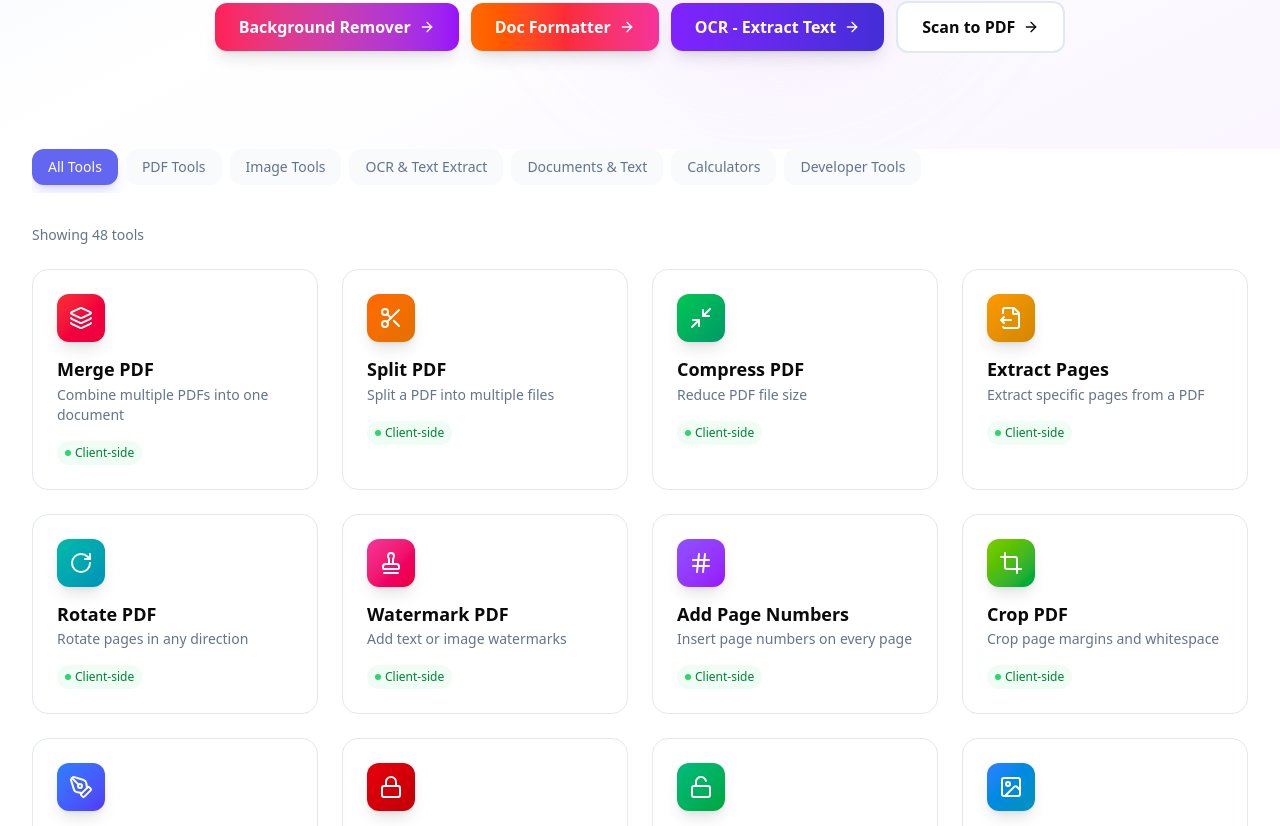
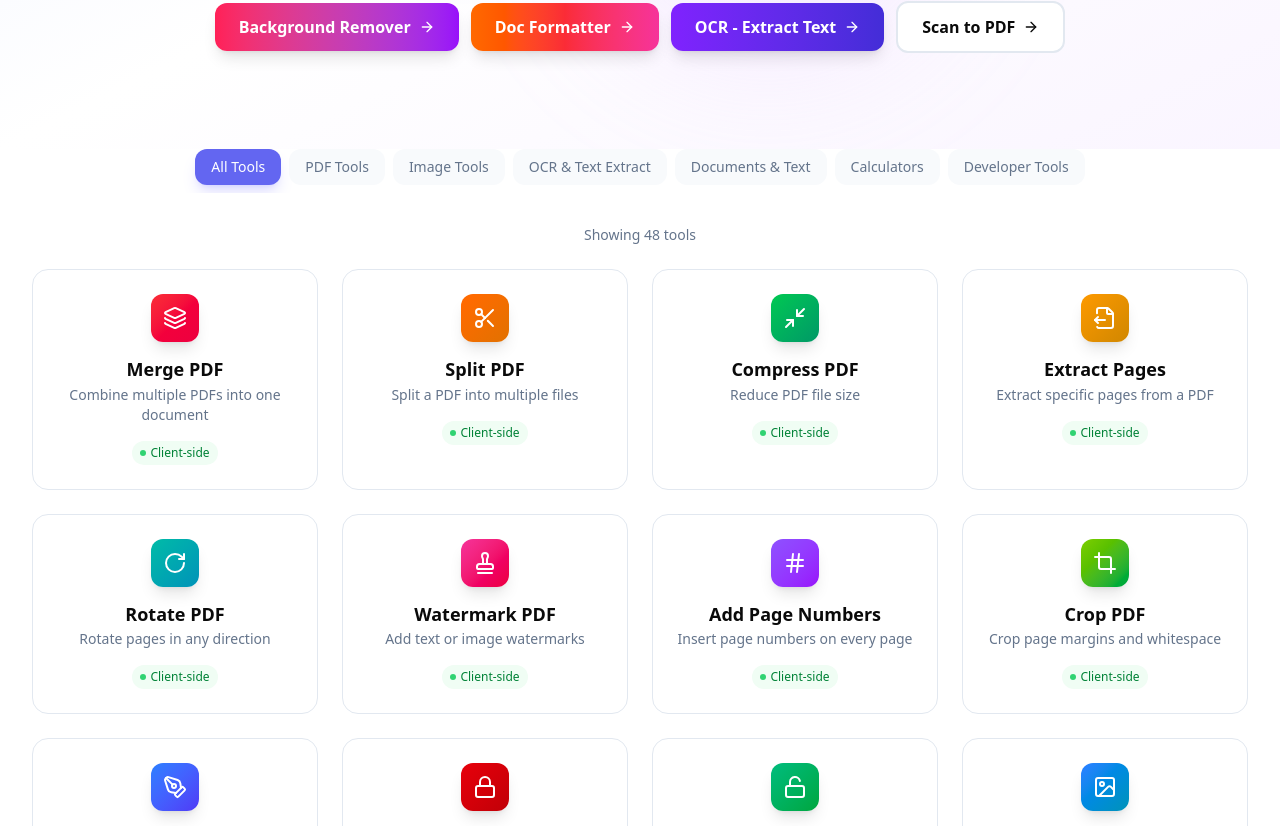
Before and after one commit to abinas94/fixmyfile, a Next.js app: page / in a window 1280 px wide. Shown: the part 554-1380 px from the top of the page. Built offline with nearby package versions, Linux system fonts and the light colour scheme.

Commit message:
Center-align all tool cards (icon, name, description, badge) + center category filter and tool count

```diff
--- a/src/app/page.tsx
+++ b/src/app/page.tsx
@@ -111,7 +111,7 @@ export default function Home() {
       {/* Tools Grid */}
       <section className="max-w-7xl mx-auto px-4 sm:px-6 lg:px-8 pb-20">
         {/* Category Filter */}
-        <div className="flex items-center gap-2 mb-8 overflow-x-auto pb-2 scrollbar-hide">
+        <div className="flex items-center justify-center gap-2 mb-8 overflow-x-auto pb-2 scrollbar-hide">
           {categories.map((cat) => (
             <button
               key={cat.id}
@@ -128,7 +128,7 @@ export default function Home() {
         </div>
 
         {/* Tool Count */}
-        <p className="text-sm text-[var(--muted-foreground)] mb-6">
+        <p className="text-sm text-[var(--muted-foreground)] mb-6 text-center">
           Showing {filteredTools.length} tool{filteredTools.length !== 1 ? "s" : ""}
           {activeCategory !== "all" && (
             <button
--- a/src/components/ToolCard.tsx
+++ b/src/components/ToolCard.tsx
@@ -98,7 +98,7 @@ export default function ToolCard({ tool }: { tool: ToolConfig }) {
 
   return (
     <Link href={tool.href} className="group block">
-      <div className="relative p-3 sm:p-5 lg:p-6 rounded-xl sm:rounded-2xl border border-[var(--border)] bg-[var(--card)] hover:shadow-xl hover:shadow-indigo-500/5 transition-all duration-300 hover:-translate-y-1 h-full">
+      <div className="relative p-3 sm:p-5 lg:p-6 rounded-xl sm:rounded-2xl border border-[var(--border)] bg-[var(--card)] hover:shadow-xl hover:shadow-indigo-500/5 transition-all duration-300 hover:-translate-y-1 h-full flex flex-col items-center text-center">
         <div
           className={`w-9 h-9 sm:w-11 sm:h-11 lg:w-12 lg:h-12 rounded-lg sm:rounded-xl bg-gradient-to-br ${tool.color} flex items-center justify-center mb-2 sm:mb-3 lg:mb-4 shadow-lg group-hover:scale-110 transition-transform`}
         >
```
